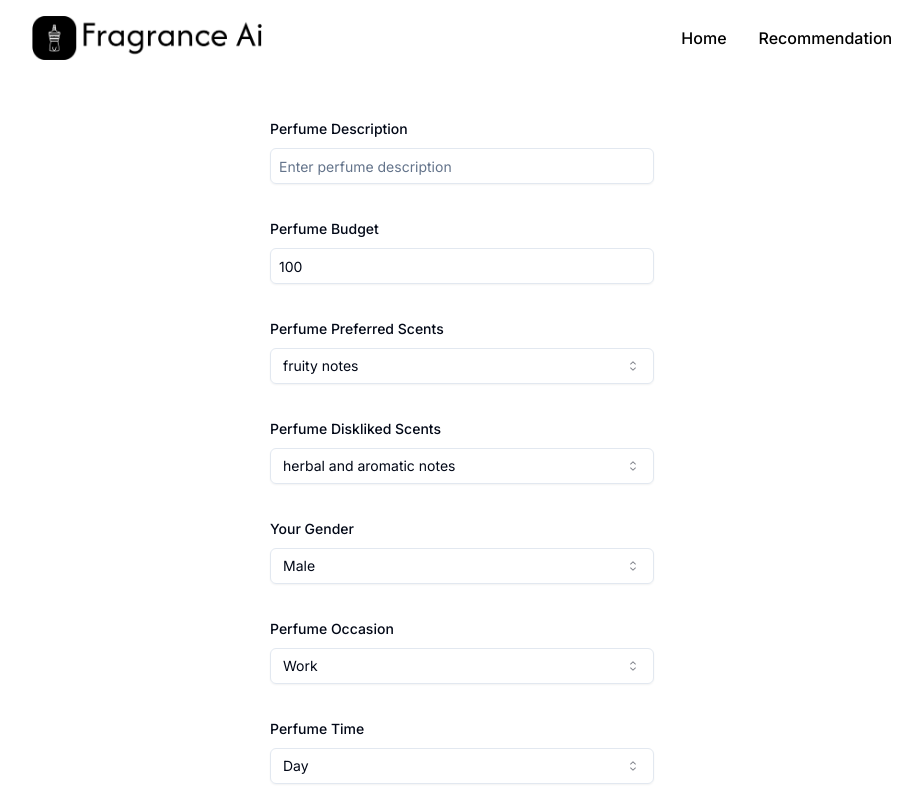
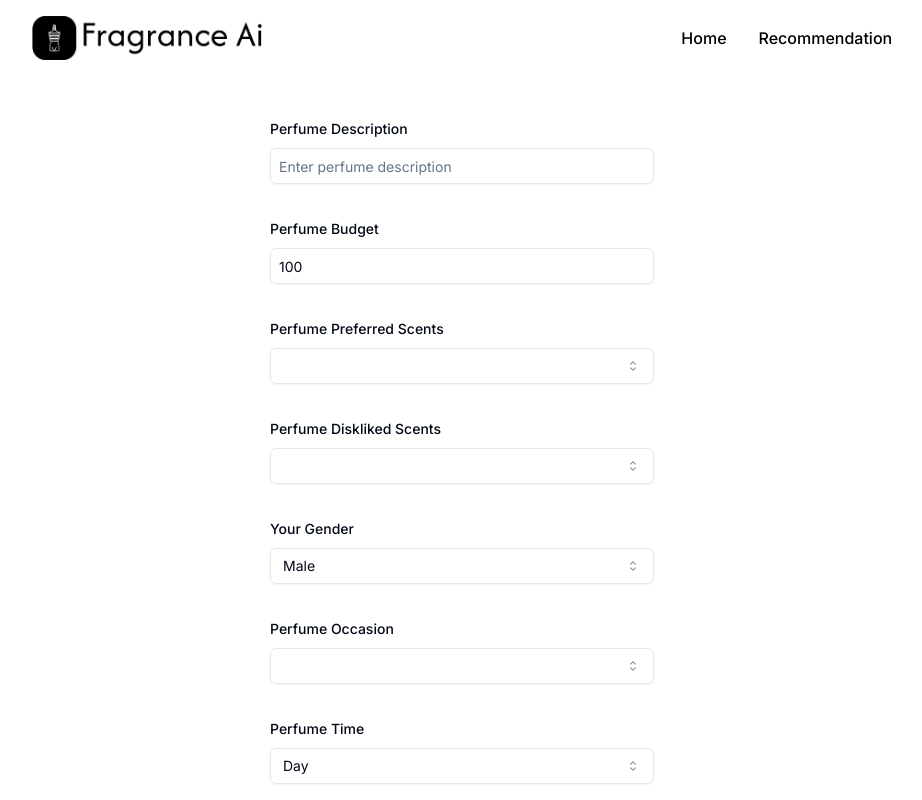
Before and after one commit to gosm1/FragranceAi, a Next.js app: page /perfume-recommendation in a window 1280 px wide. Shown: the top 800 px of the page, without its empty margins (178-1100 px from the left). Built offline with nearby package versions, Linux system fonts and the light colour scheme.

Commit message:
Update page.tsx

```diff
--- a/app/perfume-recommendation/page.tsx
+++ b/app/perfume-recommendation/page.tsx
@@ -50,10 +50,10 @@ const OccasionArray = Object.values(Occasion)
 const formSchema = z.object({
     perfume_description: z.string().min(2).max(150),
     perfume_price: z.number().min(10).max(1000),
-    perfume_preferred_scents: z.nativeEnum(PreferredScents),
-    perfume_disliked_scents: z.nativeEnum(PreferredScents),
+    perfume_preferred_scents: z.enum(Object.keys(PreferredScents) as [string, ...string[]]),
+    perfume_disliked_scents: z.enum(Object.keys(PreferredScents) as [string, ...string[]]),
     gender: z.enum(["male", "female"]),
-    perfume_occasion: z.nativeEnum(Occasion),
+    perfume_occasion: z.enum(Object.keys(Occasion) as [string, ...string[]]),
     perfume_time: z.enum(["day", "night"]),
     perfume_season: z.enum(["winter", "spring", "summer", "fall"]),
 })
@@ -64,10 +64,10 @@ const Page = () => {
         defaultValues: {
     perfume_description: "",
     perfume_price: 100,
-            perfume_preferred_scents: "fruity notes",
-            perfume_disliked_scents: "herbal and aromatic notes",
+    perfume_preferred_scents: "fruity", // Change to match enum values
+    perfume_disliked_scents: "herbal", // Change to match enum values
     gender: "male",
-            perfume_occasion: "Work",
+    perfume_occasion: "work", // Change to match enum values
     perfume_time: "day",
     perfume_season: "spring",
 },
```
Lines whose indentation alone changed are shown as unchanged.
